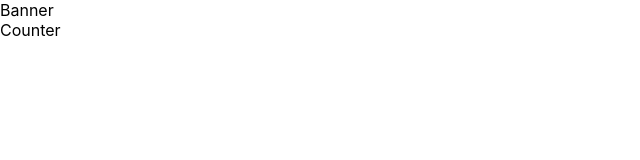
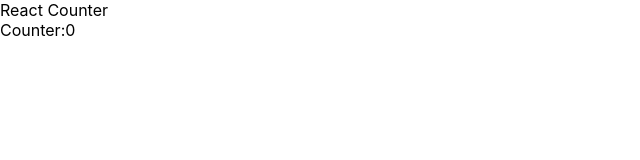
Before and after one commit to GreenCatInForest/class-based-counter-exercise, a React (Create React App) app: page / in a window 1280 px wide. Shown: the top 160 px of the page, without its empty margins (0-640 px from the left). Built offline with nearby package versions, Linux system fonts and the light colour scheme; the HTML template or start-up script is replaced by a standard one.

Commit message:
add props

```diff
--- a/src/components/Banner.js
+++ b/src/components/Banner.js
@@ -1,3 +1,8 @@
 export const Banner = () => {
-  return <div>Banner</div>;
+  return (
+    <div className="p-3 bg-info bg-opacity-50 border-dark-subtle text-center">
+      <div className="title">React Counter</div>
+      <div className="sub-title"></div>
+    </div>
+  );
 };
--- a/src/components/Counter.js
+++ b/src/components/Counter.js
@@ -6,6 +6,6 @@
   }
 
   render() {
-    return <div>Counter</div>;
+    return <div>Counter:0</div>;
   }
 }
```
